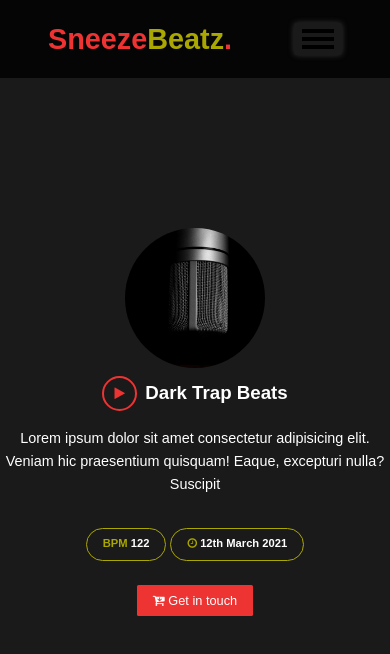
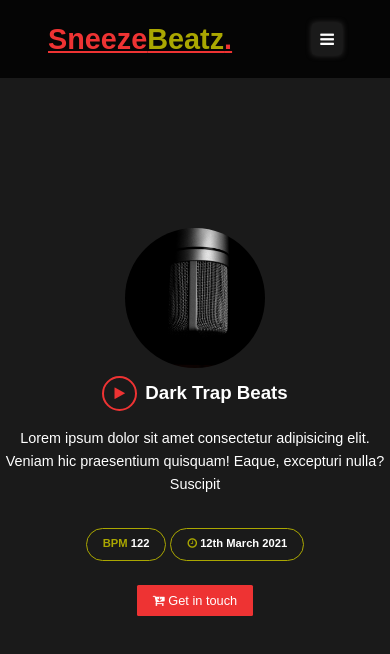
Before and after one commit to Teedari/beat_ecommerce_sass, a plain HTML site: page beat_view.html in a window 390 px wide. Drawn offline with nearby package versions, Linux system fonts and the light colour scheme.

Commit message:
modified

```diff
--- a/beat_view.html
+++ b/beat_view.html
@@ -10,13 +10,13 @@
   <body>
     <header class="showcase">
       <nav class="navbar fixed">
-        <a class="navbar-brand">Sneeze<span>Beatz</span>.</a>
+        <a class="navbar-brand" href="index.html">Sneeze<span>Beatz</span>.</a>
         <div id="navbar-toggler" class="navbar-toggler">
-          <span class="navbar-toggler-icon"></span>
+          <span class="fa fa-bars"></span>
         </div>
         <ul class="navbar-nav">
           <li class="nav-item">
-            <a href="" class="nav-link">Home</a>
+            <a href="./beat_view.html" class="nav-link">Home</a>
           </li>
           <li class="nav-item">
             <a href="" class="nav-link">About</a>
@@ -24,6 +24,7 @@
           <li class="nav-item">
             <a href="" class="nav-link">Services</a>
           </li>
+
         </ul>
       </nav>
       <!-- / navbar -->
```
